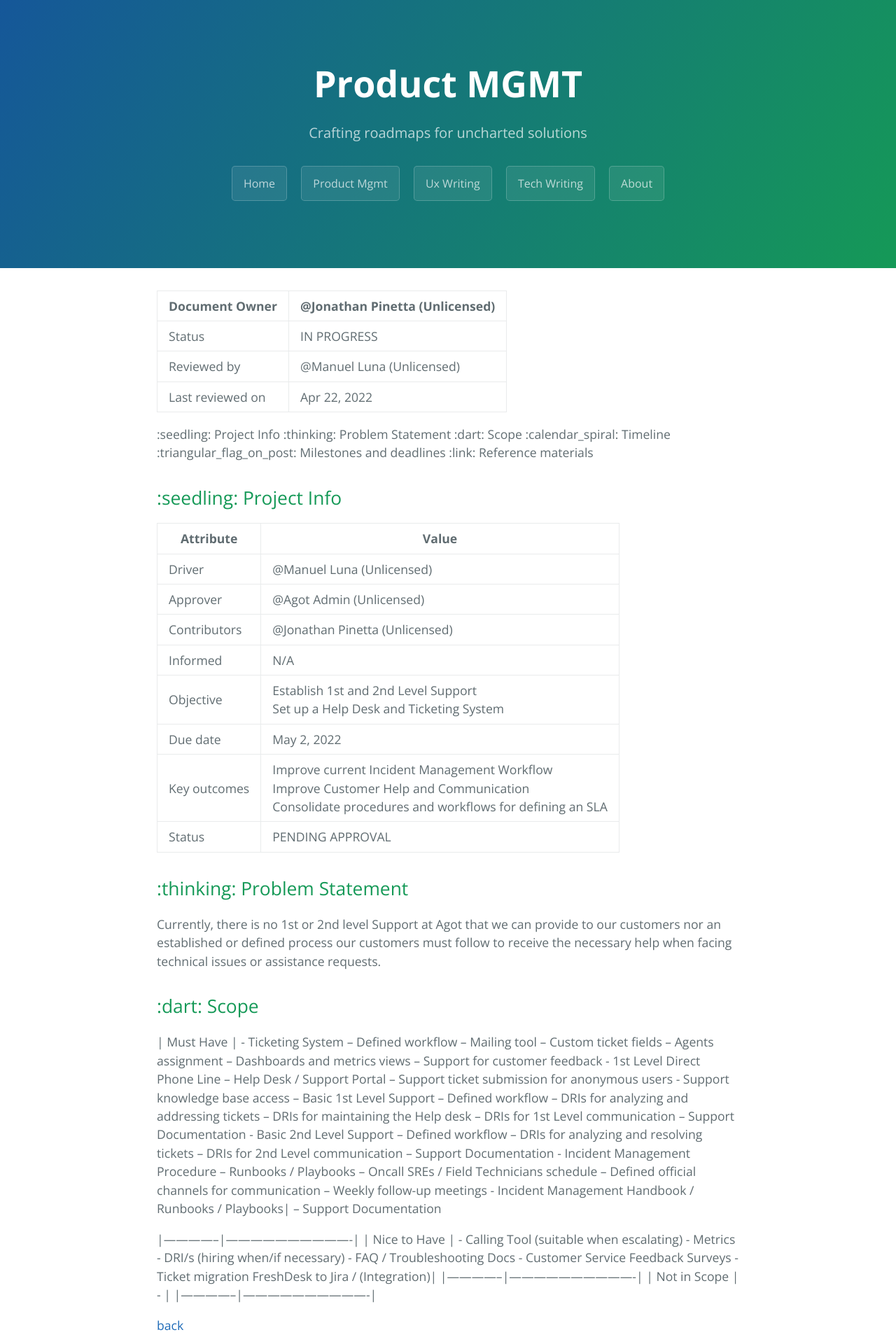
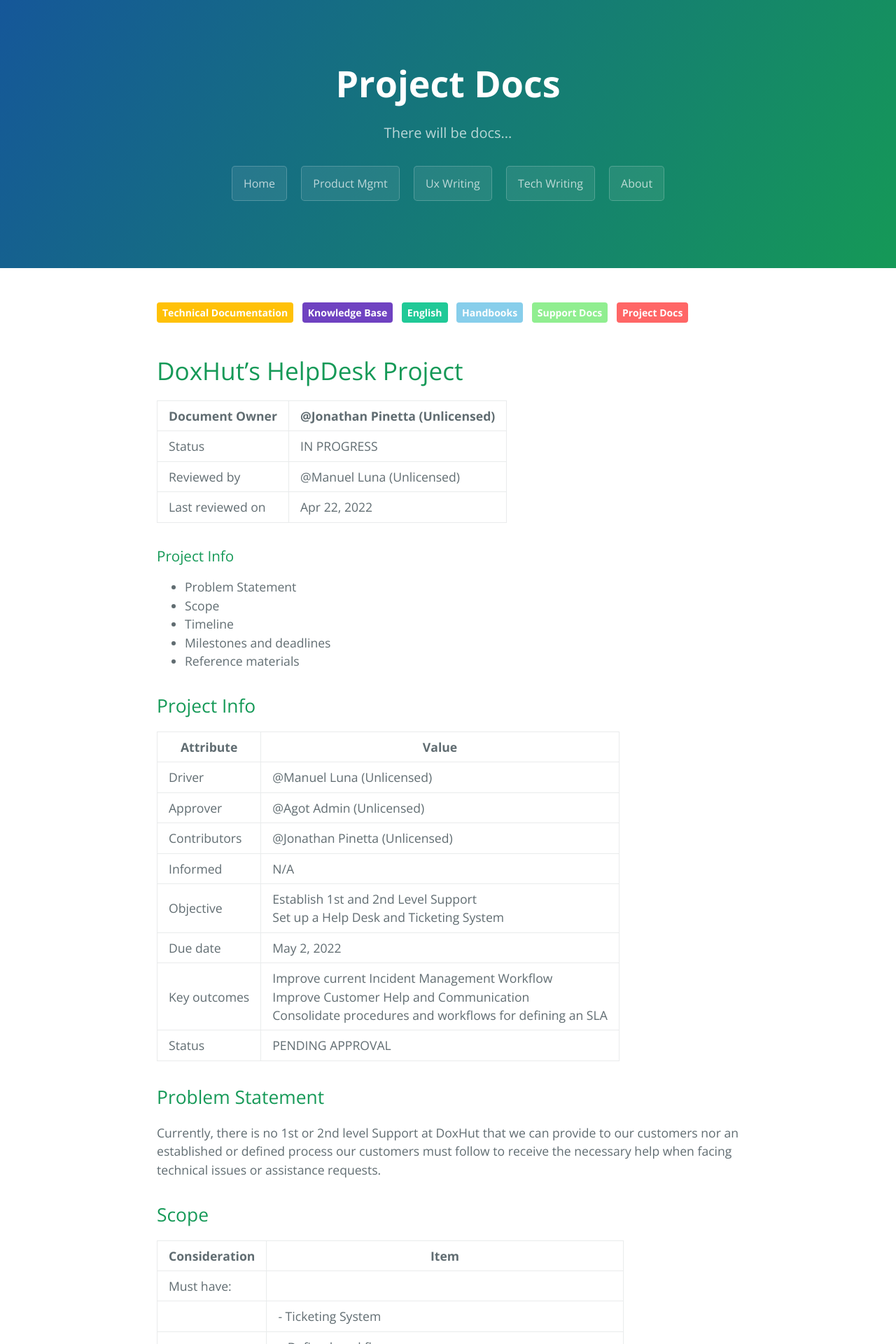
Before and after one commit to BigStepIdiomas/bigstepidiomas.github.io, a Jekyll site: the page built from docsample01deskproject.md, in a window 1280 px wide. Shown: the top 1920 px of the page at 70% size. Built offline with Jekyll 4.4.1, drawn with Linux system fonts in a browser that asks for light colours; some of the changed text lies outside the part shown.

Commit message:
commit - adding docsample01deskproject

```diff
--- a/docsample01deskproject.md
+++ b/docsample01deskproject.md
@@ -1,10 +1,43 @@
 ---
 layout: default
-title: Product MGMT
-description: Crafting roadmaps for uncharted solutions
+title: Project Docs
+description: There will be docs...
 ---
 
+<style>
+.tag {
+  display: inline-block;
+  padding: 4px 8px;
+  border-radius: 4px;
+  color: #fff;
+  font-size: 14px;
+  font-weight: bold;
+  margin-right: 8px;
+  margin-bottom: 10px;
+}
 
+/* Add the background colors for each category */
+.tag:nth-child(4) { background-color: #ffc107; } /* Technical Documentation */
+.tag:nth-child(5) { background-color: #6f42c1; } /* Knowledge Base */
+.tag:nth-child(6) { background-color: #fd7e14; } /* Translation */
+.tag:nth-child(7) { background-color: #20c997; } /* English */
+.tag:nth-child(11) { background-color: #87ceeb; } /* Handbooks */
+.tag:nth-child(12) { background-color: #90ee90; } /* Support Docs */
+.tag:nth-child(13) { background-color: #ff6666; } /* Project Docs */
+
+</style>
+
+
+<span class="tag" style="background-color: #ffc107;">Technical Documentation</span>
+<span class="tag" style="background-color: #6f42c1;">Knowledge Base</span>
+<span class="tag" style="background-color: #20c997;">English</span>
+<span class="tag" style="background-color: #87ceeb;">Handbooks</span>
+<span class="tag" style="background-color: #90ee90;">Support Docs</span>
+<span class="tag" style="background-color: #ff6666;">Project Docs</span>
+
+
+
+# DoxHut's HelpDesk Project
 
 
 | Document Owner        | @Jonathan Pinetta (Unlicensed) |
@@ -13,14 +46,14 @@ description: Crafting roadmaps for uncharted solutions
 | Reviewed by           | @Manuel Luna (Unlicensed)     |
 | Last reviewed on      | Apr 22, 2022                  |
 
-:seedling: Project Info
-:thinking: Problem Statement
-:dart: Scope
-:calendar_spiral: Timeline
-:triangular_flag_on_post: Milestones and deadlines
-:link: Reference materials
+### Project Info
+- Problem Statement
+- Scope
+- Timeline
+- Milestones and deadlines
+- Reference materials
 
-## :seedling: Project Info
+## Project Info
 
 | Attribute    | Value                         |
 |--------------|-------------------------------|
@@ -33,51 +66,52 @@ description: Crafting roadmaps for uncharted solutions
 | Key outcomes | Improve current Incident Management Workflow<br>Improve Customer Help and Communication<br>Consolidate procedures and workflows for defining an SLA |
 | Status       | PENDING APPROVAL              |
 
-## :thinking: Problem Statement
-Currently, there is no 1st or 2nd level Support at Agot that we can provide to our customers nor an established or defined process our customers must follow to receive the necessary help when facing technical issues or assistance requests.
+## Problem Statement
+Currently, there is no 1st or 2nd level Support at DoxHut that we can provide to our customers nor an established or defined process our customers must follow to receive the necessary help when facing technical issues or assistance requests.
 
-## :dart: Scope
+## Scope
 
-| Must Have    | - Ticketing System
-                 -- Defined workflow
-                 -- Mailing tool
-                 -- Custom ticket fields
-                 -- Agents assignment
-                 -- Dashboards and metrics views
-                 -- Support for customer feedback
-                 - 1st Level Direct Phone Line
-                 -- Help Desk / Support Portal
-                 -- Support ticket submission for anonymous users
-                 - Support knowledge base access
-                 -- Basic 1st Level Support
-                 -- Defined workflow
-                 -- DRIs for analyzing and addressing tickets
-                 -- DRIs for maintaining the Help desk
-                 -- DRIs for 1st Level communication
-                 -- Support Documentation
-                 - Basic 2nd Level Support
-                 -- Defined workflow
-                 -- DRIs for analyzing and resolving tickets
-                 -- DRIs for 2nd Level communication
-                 -- Support Documentation
-                 - Incident Management Procedure
-                 -- Runbooks / Playbooks
-                 -- Oncall SREs / Field Technicians schedule
-                 -- Defined official channels for communication
-                 -- Weekly follow-up meetings
-                 - Incident Management Handbook / Runbooks / Playbooks|
-                 -- Support Documentation
+| Consideration | Item                                                                                                      |
+|---------------|-----------------------------------------------------------------------------------------------------------|
+| Must have:    |                                                                                                         |
+|               | - Ticketing System                                                                                         |
+|               | -- Defined workflow                                                                                         |
+|               | -- Mailing tool                                                                                             |
+|               | -- Custom ticket fields                                                                                     |
+|               | -- Agents assignment                                                                                        |
+|               | -- Dashboards and metrics views                                                                             |
+|               | -- Support for customer feedback                                                                            |
+|               | -- 1st Level Direct Phone Line                                                                              |
+|               | - Help Desk / Support Portal                                                                               |
+|               | -- Support ticket submission for anonymous users                                                             |
+|               | -- Support knowledge base access                                                                            |
+|               | - Basic 1st Level Support                                                                                   |
+|               | -- Defined workflow                                                                                         |
+|               | -- DRIs for analyzing and addressing tickets                                                                 |
+|               | -- DRIs for maintaining the Help desk                                                                        |
+|               | -- DRIs for 1st Level communication                                                                          |
+|               | -- Support Documentation                                                                                    |
+|               | - Basic 2nd Level Support                                                                                   |
+|               | -- Defined workflow                                                                                         |
+|               | -- DRIs for analyzing and resolving tickets                                                                  |
+|               | -- DRIs for 2nd Level communication                                                                          |
+|               | -- Support Documentation                                                                                    |
+|               | - Incident Management Procedure                                                                            |
+|               | -- Runbooks / Playbooks                                                                                      |
+|               | -- Oncall SREs / Field Technicians schedule                                                                  |
+|               | -- Defined official channels for communication                                                               |
+|               | -- Weekly follow-up meetings                                                                                 |
+|               | - Incident Management Handbook / Runbooks / Playbooks                                                       |
+|               | -- Support Documentation                                                                                    |
+| Nice to have: |                                                                                                           |
+|               | - Calling Tool (suitable when escalating)                                                                   |
+|               | - Metrics                                                                                                  |
+|               | - DRI/s (hiring when/if necessary)                                                                          |
+|               | - FAQ / Troubleshooting Docs                                                                                |
+|               | - Customer Service Feedback Surveys                                                                         |
+|               | - Ticket migration FreshDesk to Jira / (Integration)                                                        |
+| Not in scope: |                                                                                                           |
 
-|--------------|-------------------------------|
-| Nice to Have | - Calling Tool (suitable when escalating)
-                 - Metrics
-                 - DRI/s (hiring when/if necessary)
-                 - FAQ / Troubleshooting Docs
-                 - Customer Service Feedback Surveys
-                 - Ticket migration FreshDesk to Jira / (Integration)|
-|--------------|-------------------------------|
-| Not in Scope | -                         |
-|--------------|-------------------------------|
 
 
 
```
